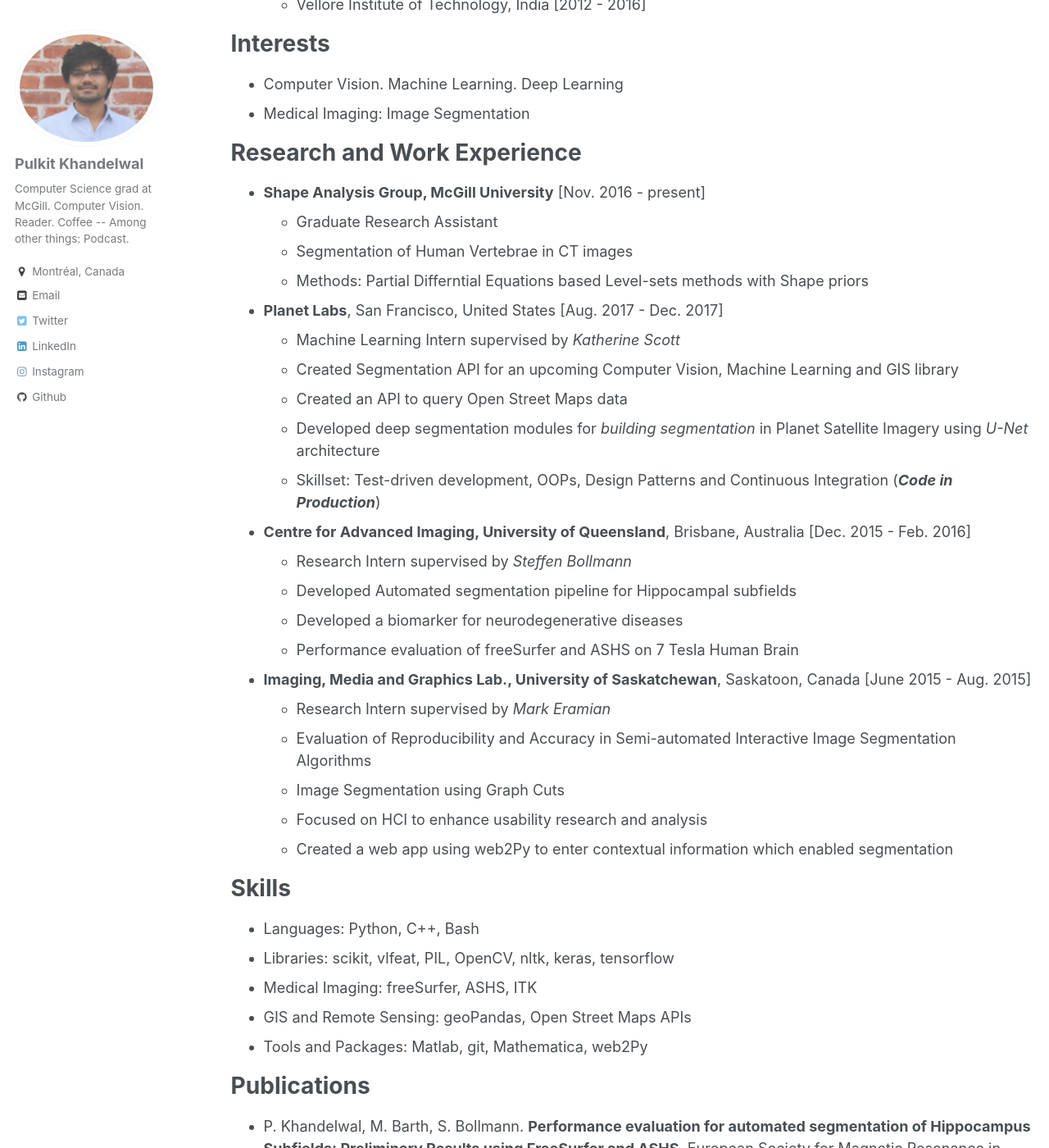
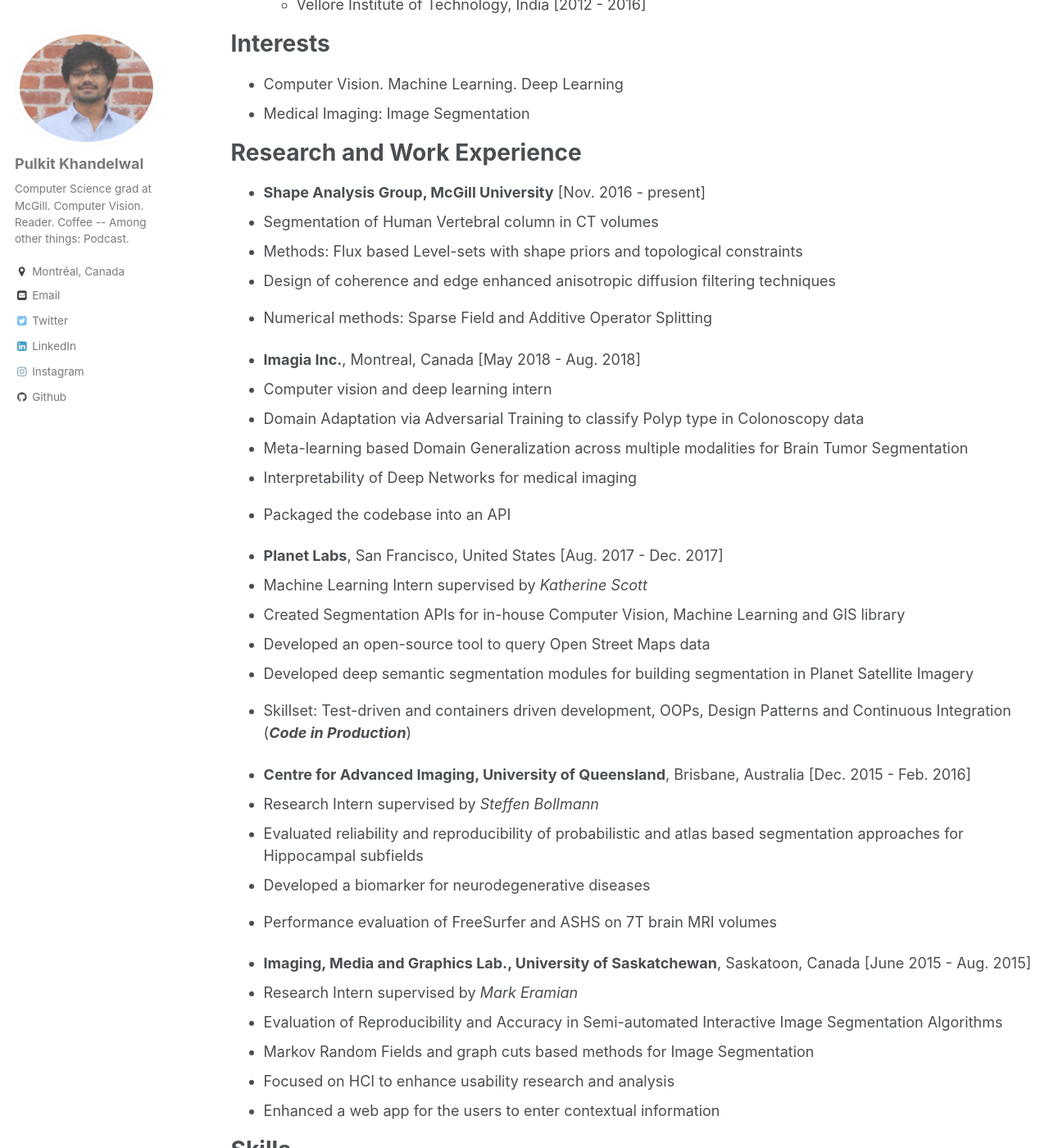
Before and after one commit to Pulkit-Khandelwal/pulkit-khandelwal.github.io, a Jekyll site: the page built from _pages/cv.md, in a window 1280 px wide and 1400 px high, scrolled down 336 px. Shown: the whole window at 82% size. Built offline with Jekyll 4.4.1, drawn with Linux system fonts in a browser that asks for light colours; some of the changed text lies outside the part shown.

Commit message:
Update cv.md

```diff
--- a/_pages/cv.md
+++ b/_pages/cv.md
@@ -25,29 +25,38 @@
 Research and Work Experience
 ======
 * **Shape Analysis Group, McGill University** [Nov. 2016 - present]
-  * Graduate Research Assistant
-  * Segmentation of Human Vertebrae in CT images
-  * Methods: Partial Differntial Equations based Level-sets methods with Shape priors
+* Segmentation of Human Vertebral column in CT volumes
+* Methods: Flux based Level-sets with shape priors and topological constraints
+* Design of coherence and edge enhanced anisotropic diffusion filtering techniques
+* Numerical methods: Sparse Field and Additive Operator Splitting
+
+* [**Imagia Inc.**](https://www.imagia.com/), Montreal, Canada [May 2018 - Aug. 2018]
+* Computer vision and deep learning intern
+* Domain Adaptation via Adversarial Training to classify Polyp type in Colonoscopy data
+* Meta-learning based Domain Generalization across multiple modalities for Brain Tumor Segmentation
+* Interpretability of Deep Networks for medical imaging
+* Packaged the codebase into an API
 
 * [**Planet Labs**](https://www.planet.com/), San Francisco, United States [Aug. 2017 - Dec. 2017]
-  * Machine Learning Intern supervised by [*Katherine Scott*](https://www.linkedin.com/in/katherineascott/)
-  * Created Segmentation API for an upcoming Computer Vision, Machine Learning and GIS library
-  * Created an API to query Open Street Maps data
-  * Developed deep segmentation modules for *building segmentation* in Planet Satellite Imagery using [*U-Net*](https://arxiv.org/abs/1505.04597) architecture
-  * Skillset: Test-driven development, OOPs, Design Patterns and Continuous Integration (***Code in Production***)
+* Machine Learning Intern supervised by [*Katherine Scott*](https://www.linkedin.com/in/katherineascott/)
+* Created Segmentation APIs for in-house Computer Vision, Machine Learning and GIS library
+* Developed an open-source tool to query Open Street Maps data
+* Developed deep semantic segmentation modules for building segmentation in Planet Satellite Imagery
+* Skillset: Test-driven and containers driven development, OOPs, Design Patterns and Continuous Integration (***Code in Production***)
 
 * [**Centre for Advanced Imaging, University of Queensland**](https://cai.centre.uq.edu.au/), Brisbane, Australia [Dec. 2015 - Feb. 2016]
-  * Research Intern supervised by [*Steffen Bollmann*](https://cai.centre.uq.edu.au/profile/115/steffen-bollmann)
-  * Developed Automated segmentation pipeline for Hippocampal subfields
-  * Developed a biomarker for neurodegenerative diseases
-  * Performance evaluation of freeSurfer and ASHS on 7 Tesla Human Brain
+* Research Intern supervised by [*Steffen Bollmann*](https://cai.centre.uq.edu.au/profile/115/steffen-bollmann)
+* Evaluated reliability and reproducibility of probabilistic and atlas based segmentation
+approaches for Hippocampal subfields
+* Developed a biomarker for neurodegenerative diseases
+* Performance evaluation of FreeSurfer and ASHS on 7T brain MRI volumes
 
 * [**Imaging, Media and Graphics Lab., University of Saskatchewan**](https://www.cs.usask.ca/research/research-groups/imaging,-multimedia-and-graphics-img-lab.php), Saskatoon, Canada [June 2015 - Aug. 2015]
-  * Research Intern supervised by [*Mark Eramian*](https://www.cs.usask.ca/faculty/eramian/)
-  * Evaluation of Reproducibility and Accuracy in Semi-automated Interactive Image Segmentation Algorithms
-  * Image Segmentation using Graph Cuts
-  * Focused on HCI to enhance usability research and analysis
-  * Created a web app using web2Py to enter contextual information which enabled segmentation
+* Research Intern supervised by [*Mark Eramian*](https://www.cs.usask.ca/faculty/eramian/)
+* Evaluation of Reproducibility and Accuracy in Semi-automated Interactive Image Segmentation Algorithms
+* Markov Random Fields and graph cuts based methods for Image Segmentation
+* Focused on HCI to enhance usability research and analysis
+* Enhanced a web app for the users to enter contextual information
 
 Skills
 ======
@@ -60,6 +69,9 @@
 
 Publications
 ======
+* Pulkit Khandelwal, Liqiang Ding, Mohammad Havaei, Andrew Jesson. **Modality Generalizer: A Meta Learning Framework for Domain Generalization in Medical Imaging**. Montreal AI Symposium 2018 [**Link**](https://drive.google.com/file/d/1zBAKiiXr1-HIOd3-5-InWHX7zY48wDwW/view?usp=sharing)
+
+* Mark E., Christopher, Mingfang, Stephen R., Pulkit K. **Benchmarking Human Performance in Semiautomated Image Segmentation**. Interacting with Computers Oxford University Press 2018 **Under Review**[**Link**](https://drive.google.com/file/d/1hqq69ua-7bQczBUvo3oMhMIsE6ml78sq/view?usp=sharing)
 
 * P. Khandelwal, M. Barth, S. Bollmann. **Performance evaluation for automated segmentation of Hippocampus Subfields: Preliminary Results using FreeSurfer and ASHS**.  European Society for Magnetic Resonance in Medicine and Biology (ESMRMB), Vienna, Austria, September 2016 [**Link**](https://figshare.com/articles/Performance_evaluation_for_automated_segmentation_of_Hippocampus_Subfields_Preliminary_Results_using_FreeSurfer_and_ASHS/4272431)
 
@@ -77,7 +89,7 @@
 
 Projects
 ======
-[Click](https://pulkit-khandelwal.github.io/portfolio/) here for Portfolio
+[**Click here**](https://pulkit-khandelwal.github.io/portfolio/) for some of the projects
 
 Honours and Awards
 ======
@@ -93,10 +105,11 @@
 ======
 * ***Graduate Teaching Assistant***, School of Computer Science, McGill University
   * *Intorduction to Software Systems* [COMP 206]: Fall 2016, Winter 2017 and Winter 2018
+  * *Intorduction to Computer Vision* [COMP 558]: Fall 2018
 
 Volunteer and Extra-curricular Activities
 ======
-* ***Vice President, Academics*** at Computer Science Graduate Society, McGill University [Sept. 2016 - present]
+* ***Vice President, Academics*** at Computer Science Graduate Society, McGill University [Sept. 2016 - Oct. 2018]
   * Plan and execute academic and social events
   * Solve issues related to academic activities
 
```
